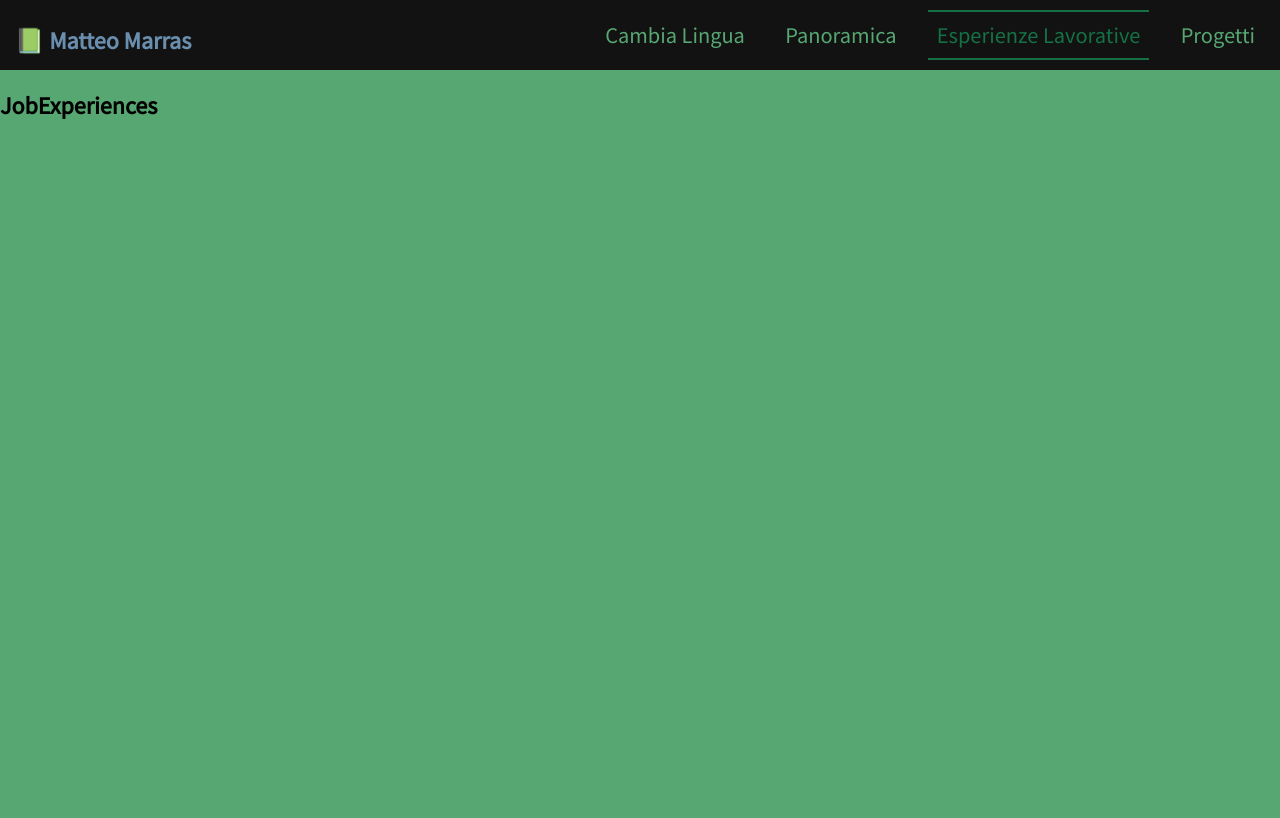
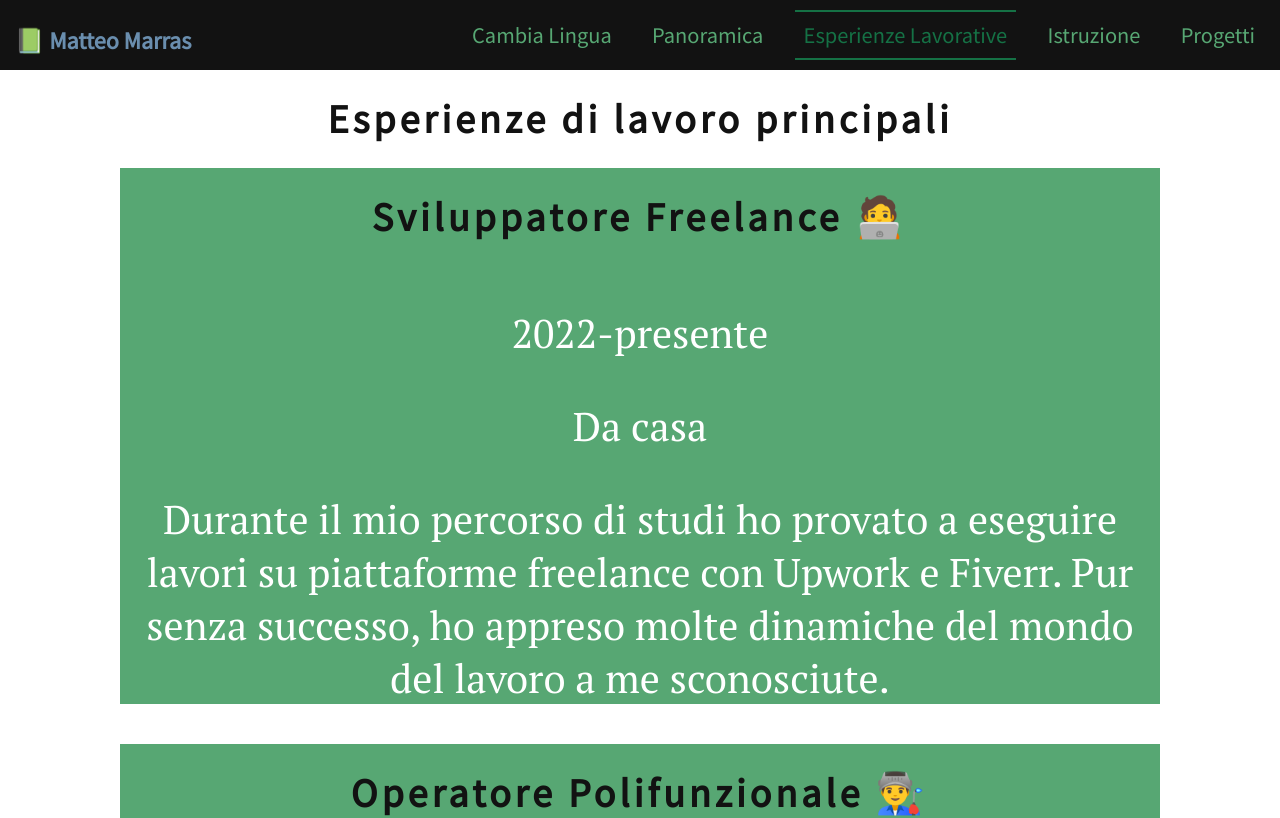
Before and after one commit to matteomarrass/my-portfolio, a React (Create React App) app: page /jobs in a window 1280 px wide. Shown: the top 818 px of the page. Built offline with nearby package versions, Linux system fonts and the light colour scheme.

Commit message:
Page job finished, time for styling

```diff
--- a/src/App.js
+++ b/src/App.js
@@ -5,6 +5,7 @@ import Jobs from './components/JobExperiences'
 import HomepageIT from './components/Homepage IT';
 import HomepageENG from './components/Homepage ENG';
 import Error404 from './components/Error404';
+import Study from './components/Study';
 
 function App() {
   return (
@@ -15,6 +16,7 @@ function App() {
         <Route path='homeeng' element={<HomepageENG />} />
         <Route path='projects' element={<Projects />} />
         <Route path='jobs' element={<Jobs />} />
+        <Route path='studies' element={<Study />} />
         <Route path='*' element={<Error404 />} />
       </Routes>
     </BrowserRouter>
--- /dev/null
+++ b/src/components/CardJob.jsx
@@ -0,0 +1,23 @@
+import './app.css';
+import {developer, factory} from './Lists'
+
+const CardJob = () => {
+    return(
+        <section className='cardsJob'>
+            <div className='cardJob'>
+                <h1 className='titleJobs'>{developer.job}</h1>
+                <p>{developer.period}</p>
+                <p>{developer.place}</p>
+                <p>{developer.whatIdid}</p>
+            </div>
+            <div className='cardJob'>
+                <h1 className='titleJobs'>{factory.job}</h1>
+                <p>{factory.period}</p>
+                <p>{factory.place}</p>
+                <p>{factory.whatIdid}</p>
+            </div>
+        </section>
+    )
+}
+
+export default CardJob;
--- a/src/components/JobExperiences.jsx
+++ b/src/components/JobExperiences.jsx
@@ -1,11 +1,15 @@
-import Navbar from "./Navbar"
+import Navbar from "./Navbar";
+import './app.css'
+import CardJob from "./CardJob";
+
 
 const Jobs = () => {
     return(
         <>
         <Navbar />
-        <section>
-          <h2>JobExperiences</h2>
+        <section id="job">
+          <h1 className="titleJobs">Esperienze di lavoro principali</h1>
+          <CardJob/>
         </section>
         </>
     )
--- /dev/null
+++ b/src/components/Lists.js
@@ -0,0 +1,14 @@
+import React from "react";
+
+function Jobs1(job, period, place, whatIdid){
+    this.job = job;
+    this.period = period;
+    this.place = place;
+    this.whatIdid = whatIdid;
+}
+
+const developer = new Jobs1('Sviluppatore Freelance 🧑‍💻', '2022-presente', 'Da casa', 'Durante il mio percorso di studi ho provato a eseguire lavori su piattaforme freelance con Upwork e Fiverr. Pur senza successo, ho appreso molte dinamiche del mondo del lavoro a me sconosciute.');
+const factory = new Jobs1('Operatore Polifunzionale 👨‍🏭', 'Settembre 2017 - Marzo 2022', 'Antica Fornace Villa di Chiesa SRL', 'Eseguito diverse mansioni. La più rilevante era il controllo di macchinari impiegati nel controllo qualità basati su sistema Linux.');
+
+
+export {developer, factory};
--- a/src/components/Navbar.jsx
+++ b/src/components/Navbar.jsx
@@ -10,7 +10,8 @@ function Navbar(){
                 <NavLink to='/' className='link'>Cambia Lingua</NavLink>
                 <NavLink to='/homeit' className='link'>Panoramica</NavLink>
                 <NavLink to='/jobs' className='link'>Esperienze Lavorative</NavLink>
-                <NavLink to='/projects' className='link'>Progetti</NavLink>
+                <NavLink to='/studies' className='link'>Istruzione</NavLink>
+                <NavLink to='/study' className='link'>Progetti</NavLink>
             </ul>
         </nav>
     );
--- /dev/null
+++ b/src/components/Study.jsx
@@ -0,0 +1,12 @@
+import Navbar from "./Navbar";
+
+const Study = () => {
+    return(
+        <section>
+            <Navbar />
+            <h2>Study</h2>
+        </section>
+    )
+}
+
+export default Study;
--- a/src/components/app.css
+++ b/src/components/app.css
@@ -5,7 +5,7 @@ h1, h2, h3, h4, h5, h6 {
 p {
   font-size: 2em;
   font-family: "PT Serif", serif;
-  color: #D1FAFF;
+  color: #121212;
   font-weight: 500;
 }
 
@@ -201,4 +201,25 @@ nav .active {
   border: 1px solid #121212;
 }
 
+#job {
+  background-color: #fff;
+}
+#job .titleJobs {
+  color: #121212;
+  font-size: 40px;
+  letter-spacing: 0.1em;
+  margin: 0 auto;
+  padding: 0.6em;
+  text-align: center;
+}
+#job .cardJob {
+  margin: 0 6em 0 6em;
+  text-align: center;
+  font-size: 20px;
+  background-color: #57A773;
+}
+#job .cardJob p {
+  color: #fff;
+}
+
 /*# sourceMappingURL=app.css.map */
--- a/src/components/app.scss
+++ b/src/components/app.scss
@@ -16,7 +16,7 @@ h1, h2, h3, h4, h5, h6 {
 p {
     font-size: 2em;
     font-family: $serif;
-    color: $firstColor;
+    color: $black;
     font-weight: 500;
 }
 
@@ -218,3 +218,23 @@ nav {
 }
 
 //JobsPage
+#job {
+    background-color: #fff;
+    .titleJobs{
+        color: $black;
+        font-size: 40px;
+        letter-spacing: .1em;
+        margin: 0 auto;
+        padding: .6em;
+        text-align: center;
+    }
+    .cardJob{
+        margin: 0 6em 0 6em;
+        text-align: center;
+        font-size: 20px;
+        background-color: $fourthColour;
+        p {
+            color: #fff;
+        }
+    }
+}
```
Also changed, not shown: 1 other file (tests, documents, lock files or other folders).
